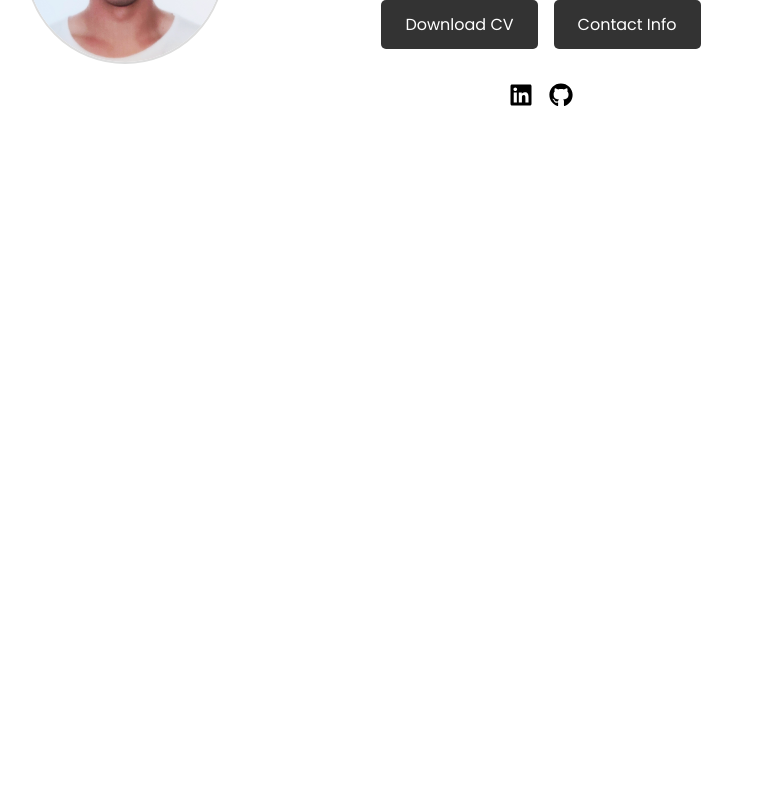
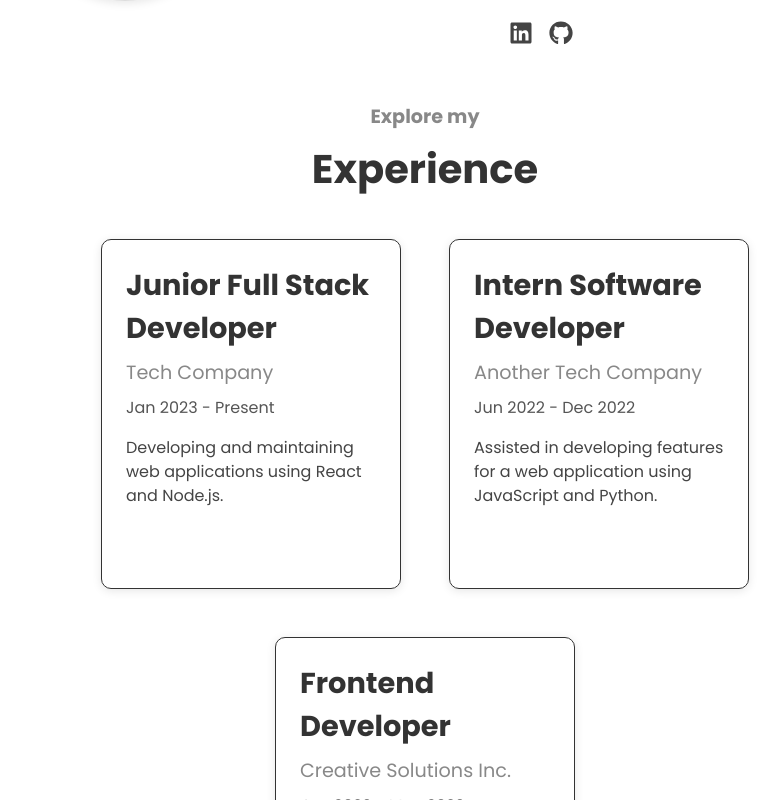
Before and after one commit to roviralta/my-portfolio, a React (Create React App) app: page / in a window 1280 px wide. Shown: the part 380-1180 px from the top of the page, without its empty margins (215-995 px from the left). Before the commit the page ends 800 px from the top, so only its background shows below. Built offline with nearby package versions, Linux system fonts and the light colour scheme.

Commit message:
finish presentation and added experience section with style

```diff
--- a/src/App.js
+++ b/src/App.js
@@ -1,11 +1,13 @@
 import Navbar from './components/Navbar'
 import About from './components/About'
+import Experience from './components/Experience'
 
 function App() {
 	return (
 		<div>
 			<Navbar></Navbar>
 			<About></About>
+			<Experience></Experience>
 		</div>
 	)
 }
--- /dev/null
+++ b/src/components/Experience.js
@@ -0,0 +1,54 @@
+import React from 'react'
+import '../styles/experience.css'
+
+const Experience = () => {
+	const jobs = [
+		{
+			id: 1,
+			title: 'Junior Full Stack Developer',
+			company: 'Tech Company',
+			date: 'Jan 2023 - Present',
+			description:
+				'Developing and maintaining web applications using React and Node.js.',
+		},
+		{
+			id: 2,
+			title: 'Intern Software Developer',
+			company: 'Another Tech Company',
+			date: 'Jun 2022 - Dec 2022',
+			description:
+				'Assisted in developing features for a web application using JavaScript and Python.',
+		},
+		{
+			id: 3,
+			title: 'Frontend Developer',
+			company: 'Creative Solutions Inc.',
+			date: 'Jan 2022 - May 2022',
+			description:
+				'Collaborated with the design team to implement user-friendly interfaces and optimize performance for responsive web applications.',
+		},
+	]
+
+	return (
+		<section id='experience'>
+			<div className='container'>
+				<div className='exp'>
+					<h4>Explore my</h4>
+					<h1>Experience</h1>
+				</div>
+				<div className='experience-content'>
+					{jobs.map((job) => (
+						<div key={job.id} className='job'>
+							<h2 className='job-title'>{job.title}</h2>
+							<p className='job-company'>{job.company}</p>
+							<p className='job-date'>{job.date}</p>
+							<p className='job-description'>{job.description}</p>
+						</div>
+					))}
+				</div>
+			</div>
+		</section>
+	)
+}
+
+export default Experience
--- a/src/styles/about.css
+++ b/src/styles/about.css
@@ -1,7 +1,3 @@
-#about {
-	padding: 4rem 0;
-}
-
 .about-content {
 	display: flex;
 	justify-content: space-between;
@@ -16,6 +12,7 @@
 	border-radius: 50%;
 	object-fit: cover;
 	border: 2px solid #ddd;
+	box-shadow: 0 2px 10px rgba(0, 0, 0, 0.1);
 }
 
 .presentation {
@@ -47,16 +44,16 @@
 }
 
 .button {
+	border: 1px solid #333;
 	padding: 0.75rem 1.5rem;
-	background-color: #333;
-	color: white;
+	color: black;
 	text-decoration: none;
 	border-radius: 5px;
 	transition: background-color 0.3s;
 }
 
 .button:hover {
-	background-color: #555;
+	background-color: #999;
 }
 
 .about-icons {
@@ -66,6 +63,14 @@
 }
 
 .about-icons a {
-	color: black;
+	color: #444;
 	font-size: 1.5rem;
 }
+
+@media screen and (max-width: 596px) {
+	.about-content {
+		display: flex;
+		flex-direction: column;
+		align-items: center;
+	}
+}
--- /dev/null
+++ b/src/styles/experience.css
@@ -0,0 +1,84 @@
+.line {
+	background-color: #555;
+	height: 70vh;
+	width: 1rem;
+}
+
+.experience-content {
+	display: flex;
+	justify-content: center;
+	align-items: center;
+	gap: 3rem;
+	flex-wrap: wrap;
+}
+
+.exp h4 {
+	font-size: 1.2rem;
+	color: #888;
+	margin-bottom: 0.5rem;
+}
+
+.exp h1 {
+	font-size: 2.5rem;
+	color: #333;
+	margin-bottom: 0.5rem;
+}
+
+.exp {
+	display: flex;
+	flex-direction: column;
+	justify-content: center;
+	align-items: center;
+	margin-bottom: 2rem;
+}
+
+.job {
+	border: 1px solid #333;
+	border-radius: 10px;
+	width: 300px;
+	height: 350px;
+	padding: 1.5rem;
+	box-shadow: 0 2px 10px rgba(0, 0, 0, 0.1);
+	transition: transform 0.3s, box-shadow 0.3s;
+}
+
+.job:hover {
+	transform: translateY(-5px);
+	box-shadow: 0 4px 20px rgba(0, 0, 0, 0.2);
+}
+
+.job-title {
+	font-size: 1.8rem;
+	color: #333;
+	margin-bottom: 0.5rem;
+}
+
+.job-company {
+	font-size: 1.2rem;
+	color: #888;
+	margin-bottom: 0.5rem;
+}
+
+.job-date {
+	font-size: 1rem;
+	color: #555;
+	margin-bottom: 1rem;
+}
+
+.job-description {
+	font-size: 1rem;
+	color: #444;
+	line-height: 1.5;
+}
+
+@media screen and (max-width: 768px) {
+	.line {
+		height: 90vh;
+	}
+}
+
+@media screen and (max-width: 576px) {
+	.line {
+		height: 30vh;
+	}
+}
--- a/src/styles/navbar.css
+++ b/src/styles/navbar.css
@@ -22,7 +22,7 @@ nav {
 }
 
 .nav-links a:hover {
-	color: grey;
+	color: #999;
 	text-decoration: underline;
 	text-underline-offset: 0.5rem;
 	text-decoration-color: rgb(181, 181, 181);
```
